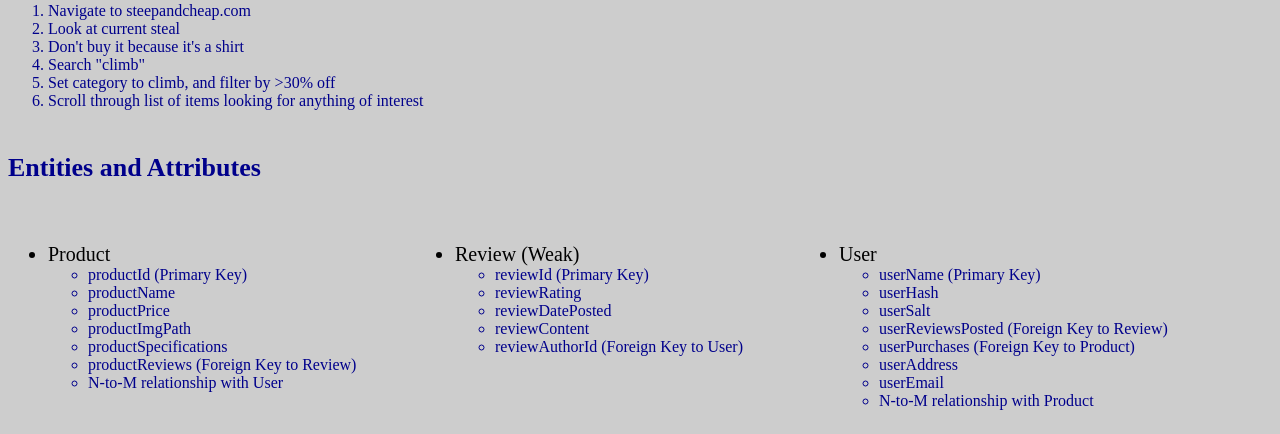
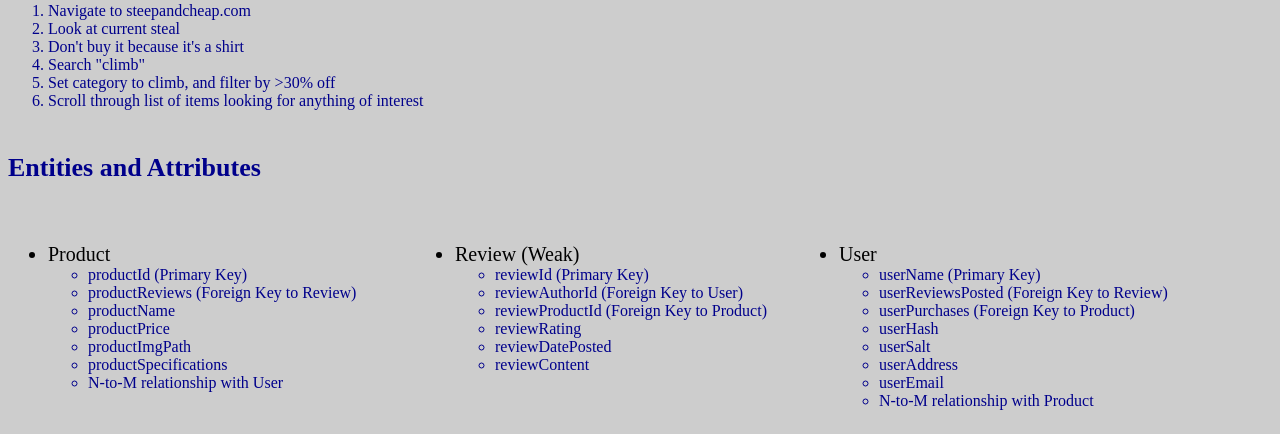
Before and after one commit to kdilts/data-design-steepandcheap, a PHP site: page / in a window 1280 px wide; the page is wider, and only the part inside the window is pictured. Shown: the part 619-1053 px from the top of that part. Run offline with PHP 8.4, Linux system fonts and the light colour scheme.

Commit message:
moved all keys to top of lists

```diff
--- a/index.php
+++ b/index.php
@@ -53,30 +53,31 @@
 					<li class="listEntity">Product
 						<ul>
 							<li>productId (Primary Key)</li>
+							<li>productReviews (Foreign Key to Review)</li>
 							<li>productName</li>
 							<li>productPrice</li>
 							<li>productImgPath</li>
 							<li>productSpecifications</li>
-							<li>productReviews (Foreign Key to Review)</li>
 							<li>N-to-M relationship with User</li>
 						</ul>
 					</li>
 					<li class="listEntity">Review (Weak)
 						<ul>
 							<li>reviewId (Primary Key)</li>
+							<li>reviewAuthorId (Foreign Key to User)</li>
+							<li>reviewProductId (Foreign Key to Product)</li>
 							<li>reviewRating</li>
 							<li>reviewDatePosted</li>
 							<li>reviewContent</li>
-							<li>reviewAuthorId (Foreign Key to User)</li>
 						</ul>
 					</li>
 					<li class="listEntity">User
 						<ul>
 							<li>userName (Primary Key)</li>
+							<li>userReviewsPosted (Foreign Key to Review)</li>
+							<li>userPurchases (Foreign Key to Product)</li>
 							<li>userHash</li>
 							<li>userSalt</li>
-							<li>userReviewsPosted (Foreign Key to Review)</li>
-							<li>userPurchases (Foreign Key to Product)</li>
 							<li>userAddress</li>
 							<li>userEmail</li>
 							<li>N-to-M relationship with Product</li>
```
